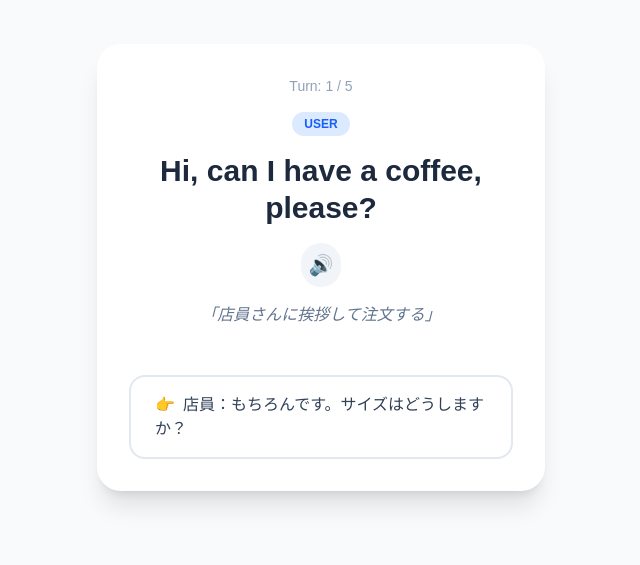
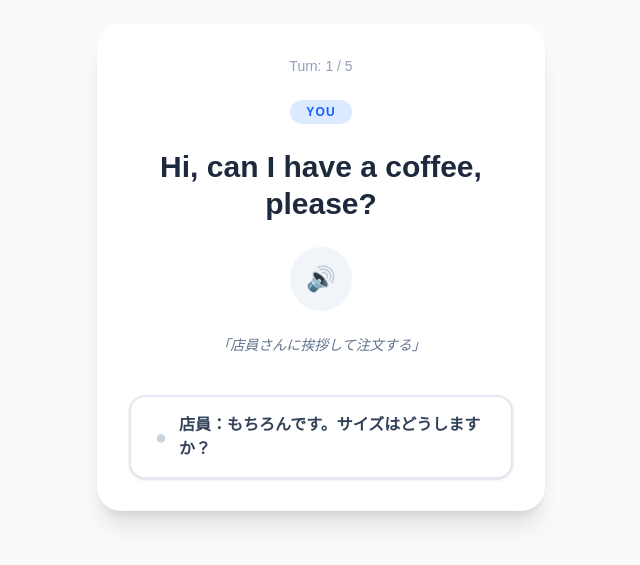
Before and after one commit to yuji-oonaka/five-tree-english, a Next.js app: page /play in a window 1280 px wide. Shown: the part 133-698 px from the top of the page, without its empty margins (319-959 px from the left). Built offline with nearby package versions, Linux system fonts and the light colour scheme.

Commit message:
feat: 会話終了後のふりかえり画面と字幕ON/OFF機能の実装

```diff
--- a/src/app/page.tsx
+++ b/src/app/page.tsx
@@ -8,19 +8,22 @@ export default function HomePage() {
         <h1 className="text-4xl font-black text-slate-900 mb-2">
           Five Tree English
         </h1>
-        <p className="text-slate-500 font-medium">日常会話の「流れ」を知ろう</p>
+        <p className="text-slate-500 font-medium tracking-tight">
+          日常会話の「流れ」を知ろう
+        </p>
       </header>
 
       <div className="grid gap-4 w-full max-w-md">
         <h2 className="text-lg font-bold text-slate-700 mb-2 px-2">
           シチュエーションを選ぶ
         </h2>
+
         {allScenarios.map((scenario) => (
           <Link key={scenario.id} href={`/play?id=${scenario.id}`}>
             <div className="bg-white p-6 rounded-3xl shadow-sm border-2 border-transparent hover:border-blue-500 hover:shadow-md transition-all cursor-pointer group">
               <div className="flex justify-between items-center">
                 <div>
-                  <span className="text-xs font-bold text-blue-500 uppercase tracking-wider">
+                  <span className="text-xs font-bold text-blue-500 uppercase tracking-widest">
                     Level 1
                   </span>
                   <h3 className="text-xl font-bold text-slate-800 group-hover:text-blue-600 transition-colors">
@@ -35,13 +38,20 @@ export default function HomePage() {
           </Link>
         ))}
 
-        {/* 開発予定のプレースホルダー */}
+        {/* 開発中プレースホルダー：警告の出ない標準記法で実装 */}
         <div className="bg-slate-100 p-6 rounded-3xl border-2 border-dashed border-slate-300 opacity-60">
           <p className="text-slate-500 font-bold">
             Coming Soon: コンビニ / 道案内
           </p>
         </div>
       </div>
+
+      {/* フッター等のボタン類が必要な場合も、w-39.5 のような標準スケールを使用します */}
+      <footer className="mt-20">
+        <p className="text-xs text-slate-400">
+          © 2026 Five Tree English Project
+        </p>
+      </footer>
     </main>
   );
 }
--- a/src/app/play/page.tsx
+++ b/src/app/play/page.tsx
@@ -1,96 +1,107 @@
 "use client";
 
-import { useEffect, useMemo } from "react";
+import { useEffect, useMemo, Suspense } from "react";
 import { useSearchParams } from "next/navigation";
 import { useConversation } from "@/hooks/useConversation";
 import { getScenarioById } from "@/data/scenarios";
 import { playEnglishText } from "@/utils/speech";
+import ConversationReflection from "@/components/ConversationReflection";
 
-export default function PlayPage() {
+// クエリパラメータを使用するため、Next.jsのルールに従いSuspenseで囲みます
+function PlayContent() {
   const searchParams = useSearchParams();
   const scenarioId = searchParams.get("id");
 
-  // シナリオをIDから取得
   const scenario = useMemo(
     () => getScenarioById(scenarioId || "cafe-001"),
     [scenarioId],
   );
 
-  // scenario が undefined の場合のガード（安全策）
-  if (!scenario) return <div>Scenario not found.</div>;
+  // useConversation から history を確実に受け取ります
+  const { currentNode, choices, selectChoice, history, isEnd, reset } =
+    useConversation(scenario!);
 
-  // hooksの呼び出し（前回と同じ）
-  const { currentNode, choices, selectChoice, isEnd, reset } =
-    useConversation(scenario);
-
-  // ノードが変わるたびに音声を再生
   useEffect(() => {
     if (currentNode && !isEnd) {
       playEnglishText(currentNode.textEN);
     }
   }, [currentNode, isEnd]);
 
+  if (!scenario)
+    return <div className="p-10 text-center">Scenario not found.</div>;
+
   return (
-    <div className="flex flex-col items-center justify-center min-h-screen p-4 bg-slate-50">
-      <div className="w-full max-w-md bg-white rounded-3xl shadow-xl overflow-hidden p-8">
-        {/* ヘッダー・進捗  */}
-        <div className="text-sm text-slate-400 mb-4 text-center">
+    <main className="flex flex-col items-center justify-center min-h-screen p-4 bg-slate-50">
+      {!isEnd ? (
+        /* --- 1. 会話進行中の画面 --- */
+        <div className="w-full max-w-md bg-white rounded-3xl shadow-xl overflow-hidden p-8 animate-in fade-in duration-500">
+          <div className="text-sm text-slate-400 mb-6 text-center font-medium">
             Turn: {currentNode.turn} / 5
           </div>
-        {/* メイン会話エリア  */}
-        <div className="min-h-50 flex flex-col items-center justify-center text-center space-y-4">
+
+          <div className="min-h-62.5 flex flex-col items-center justify-center text-center space-y-6">
             <div
-            className={`text-xs font-bold px-3 py-1 rounded-full ${
+              className={`text-xs font-bold px-4 py-1 rounded-full tracking-widest ${
                 currentNode.speaker === "user"
                   ? "bg-blue-100 text-blue-600"
                   : "bg-green-100 text-green-600"
               }`}
             >
-            {currentNode.speaker.toUpperCase()}
+              {currentNode.speaker === "user" ? "YOU" : "SHOP KEEPER"}
             </div>
+
             <h2 className="text-3xl font-bold text-slate-800 leading-tight">
               {currentNode.textEN}
             </h2>
-          {/* 再生ボタン（ここを修正しました） */}
+
             <button
               onClick={() => playEnglishText(currentNode.textEN)}
-            className="p-2 rounded-full bg-slate-100 hover:bg-slate-200 transition-colors"
-            title="Listen again"
+              className="group p-4 rounded-full bg-slate-100 hover:bg-blue-100 transition-all active:scale-95"
             >
-            <span className="text-xl">🔊</span>
+              <span className="text-2xl group-hover:scale-110 block transition-transform">
+                🔊
+              </span>
             </button>
-          <p className="text-slate-500 italic">「{currentNode.textJP}」</p>
+
+            <p className="text-slate-500 italic text-sm">
+              「{currentNode.textJP}」
+            </p>
           </div>
-        {/* 選択肢・操作エリア */}
-        <div className="mt-12 space-y-3">
-          {!isEnd ? (
-            choices.map((choice) => (
+
+          <div className="mt-10 space-y-3">
+            {choices.map((choice) => (
               <button
                 key={choice.id}
                 onClick={() => selectChoice(choice.id)}
-                className="w-full py-4 px-6 text-left bg-white border-2 border-slate-200 hover:border-blue-500 hover:bg-blue-50 rounded-2xl transition-all duration-200 group"
+                className="w-full py-4 px-6 text-left bg-white border-2 border-slate-200 hover:border-blue-500 hover:bg-blue-50 rounded-2xl transition-all duration-200 group flex items-center shadow-sm hover:shadow-md"
               >
-                <span className="text-slate-400 group-hover:text-blue-500 mr-2">
-                  👉
+                <span className="text-slate-300 group-hover:text-blue-500 mr-3 transition-colors text-xl">
+                  ●
                 </span>
-                <span className="font-medium text-slate-700">
+                <span className="font-bold text-slate-700">
                   {choice.textJP}
                 </span>
               </button>
-            ))
-          ) : (
-            <div className="text-center space-y-4">
-              <p className="text-xl font-bold text-green-600">Great Job! 🎉</p>
-              <button
-                onClick={reset}
-                className="w-full py-4 bg-slate-800 text-white rounded-2xl font-bold hover:bg-slate-700 transition-colors"
-              >
-                もう一度練習する
-              </button>
-            </div>
-          )}
+            ))}
           </div>
         </div>
-    </div>
+      ) : (
+        /* --- 2. 会話終了後のふりかえり画面 --- */
+        <ConversationReflection
+          history={history}
+          currentNode={currentNode}
+          onReset={reset}
+        />
+      )}
+    </main>
   );
 }
+
+// Next.jsのApp RouterでuseSearchParamsを使うためのラップ
+export default function PlayPage() {
+  return (
+    <Suspense fallback={<div className="p-10 text-center">Loading...</div>}>
+      <PlayContent />
+    </Suspense>
+  );
+}
--- /dev/null
+++ b/src/components/ConversationReflection.tsx
@@ -0,0 +1,74 @@
+"use client";
+
+import { useState } from "react";
+import { ConversationNode } from "@/types/conversation";
+import { playEnglishText } from "@/utils/speech";
+
+interface Props {
+  history: ConversationNode[];
+  currentNode: ConversationNode;
+  onReset: () => void;
+}
+
+export default function ConversationReflection({
+  history,
+  currentNode,
+  onReset,
+}: Props) {
+  const [showSubtitles, setShowSubtitles] = useState(true);
+
+  // 履歴と最後のノードを結合して表示用リストを作成
+  const allNodes = [...history, currentNode];
+
+  return (
+    <div className="w-full max-w-md animate-in fade-in slide-in-from-bottom-4 duration-700">
+      <div className="flex justify-between items-center mb-6">
+        <h2 className="text-2xl font-black text-slate-800">Review</h2>
+        <button
+          onClick={() => setShowSubtitles(!showSubtitles)}
+          className={`px-4 py-1.5 rounded-full text-sm font-bold transition-colors ${
+            showSubtitles
+              ? "bg-blue-500 text-white"
+              : "bg-slate-200 text-slate-500"
+          }`}
+        >
+          字幕: {showSubtitles ? "ON" : "OFF"}
+        </button>
+      </div>
+
+      <div className="space-y-4 mb-8">
+        {allNodes.map((node, index) => (
+          <div
+            key={node.id}
+            className={`flex flex-col ${node.speaker === "user" ? "items-end" : "items-start"}`}
+          >
+            <div
+              onClick={() => playEnglishText(node.textEN)}
+              className={`max-w-[85%] p-4 rounded-2xl cursor-pointer hover:opacity-80 transition-opacity ${
+                node.speaker === "user"
+                  ? "bg-blue-600 text-white rounded-tr-none"
+                  : "bg-white border-2 border-slate-200 text-slate-800 rounded-tl-none"
+              }`}
+            >
+              <p className="font-bold leading-tight">{node.textEN}</p>
+              {showSubtitles && (
+                <p
+                  className={`text-xs mt-2 ${node.speaker === "user" ? "text-blue-100" : "text-slate-500"}`}
+                >
+                  {node.textJP}
+                </p>
+              )}
+            </div>
+          </div>
+        ))}
+      </div>
+
+      <button
+        onClick={onReset}
+        className="w-full py-4 bg-slate-900 text-white rounded-2xl font-black text-lg shadow-lg hover:bg-slate-800 active:scale-[0.98] transition-all"
+      >
+        もう一度練習する
+      </button>
+    </div>
+  );
+}
```
Lines whose indentation alone changed are shown as unchanged.
